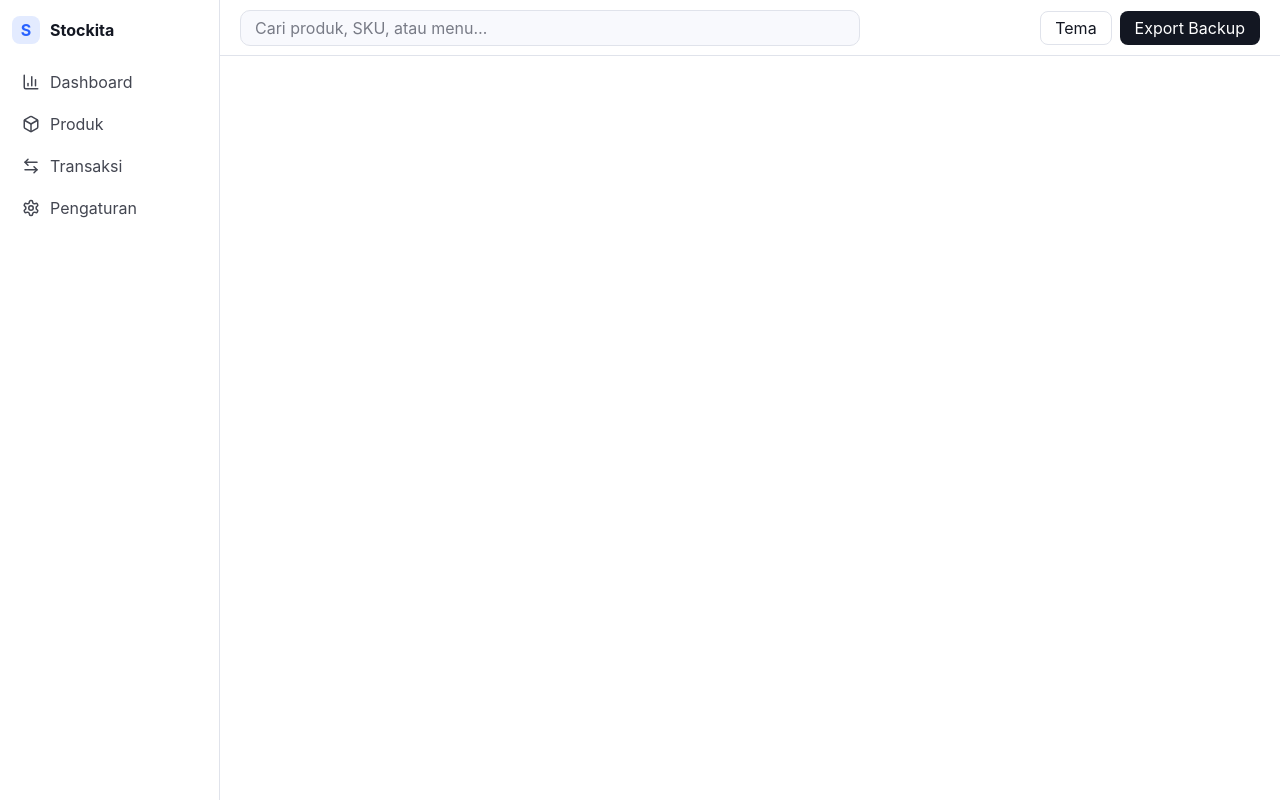
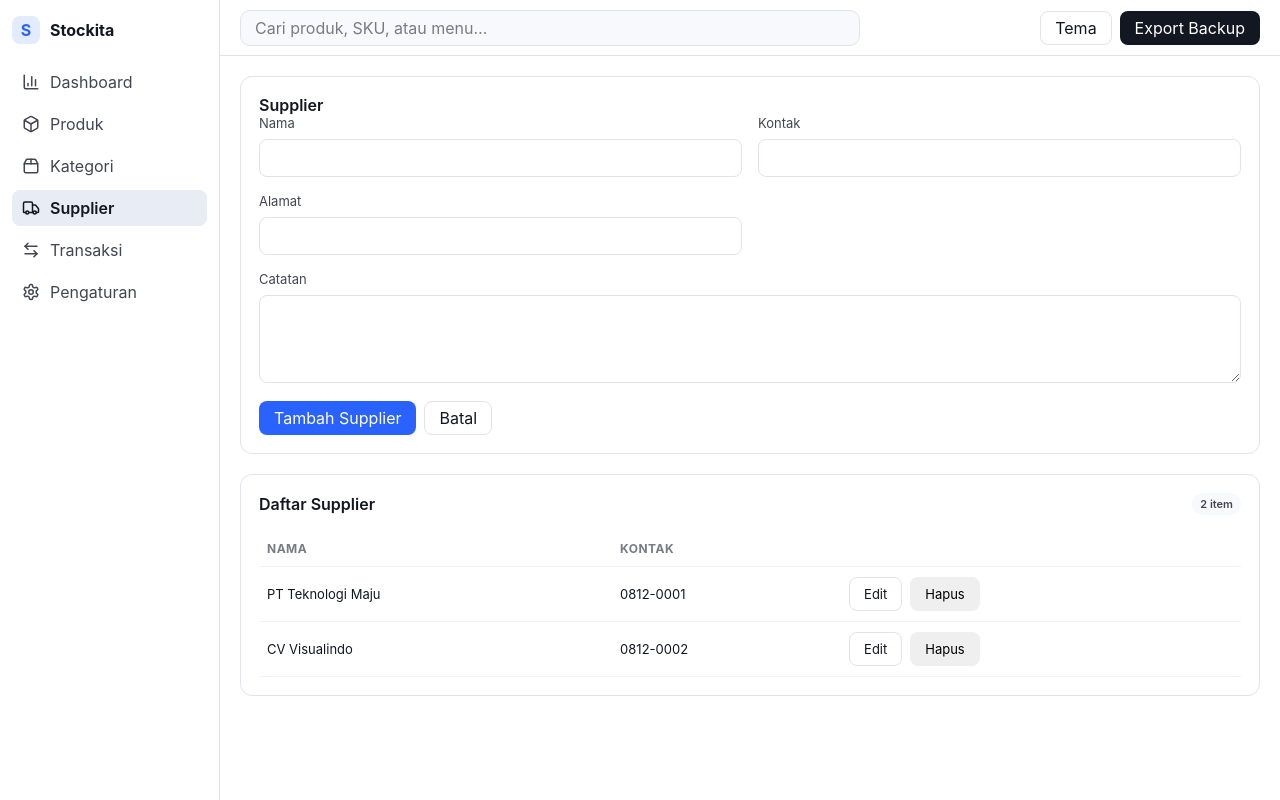
Before and after one commit to masdeven/stockita, a React (Vite) app: page /suppliers in a window 1280 px wide. Built offline with nearby package versions, Linux system fonts and the light colour scheme.

Commit message:
Fix route imports, named exports, add category/supplier routes, and finalize app shell for feature branch work

```diff
--- a/src/App.tsx
+++ b/src/App.tsx
@@ -1,9 +1,11 @@
+import { Route, Routes } from 'react-router-dom';
 import { AppShell } from './components/layout/AppShell';
+import { CategoryPage } from './features/categories/CategoryPage';
 import { DashboardPage } from './features/dashboard/DashboardPage';
 import { ProductPage } from './features/products/ProductPage';
+import { SettingsPage } from './features/settings/SettingsPage';
+import { SupplierPage } from './features/suppliers/SupplierPage';
 import { TransactionPage } from './features/transactions/TransactionPage';
-import { SettingsPage } from './features/settings/SettingsPage';
-import { Route, Routes } from 'react-router-dom';
 
 export default function App() {
   return (
@@ -11,6 +13,8 @@ export default function App() {
       <Routes>
         <Route path="/" element={<DashboardPage />} />
         <Route path="/products" element={<ProductPage />} />
+        <Route path="/categories" element={<CategoryPage />} />
+        <Route path="/suppliers" element={<SupplierPage />} />
         <Route path="/transactions" element={<TransactionPage />} />
         <Route path="/settings" element={<SettingsPage />} />
       </Routes>
--- a/src/components/layout/AppShell.tsx
+++ b/src/components/layout/AppShell.tsx
@@ -1,10 +1,12 @@
 import type { ReactNode } from 'react';
 import { NavLink } from 'react-router-dom';
-import { BarChart3, Box, ArrowLeftRight, Settings } from 'lucide-react';
+import { ArrowLeftRight, BarChart3, Box, Package2, Settings, Truck } from 'lucide-react';
 
 const items = [
   { to: '/', label: 'Dashboard', icon: BarChart3 },
   { to: '/products', label: 'Produk', icon: Box },
+  { to: '/categories', label: 'Kategori', icon: Package2 },
+  { to: '/suppliers', label: 'Supplier', icon: Truck },
   { to: '/transactions', label: 'Transaksi', icon: ArrowLeftRight },
   { to: '/settings', label: 'Pengaturan', icon: Settings }
 ];
@@ -41,3 +43,5 @@ export function AppShell({ children }: { children: ReactNode }) {
     </div>
   );
 }
+
+export default AppShell;
--- a/src/features/categories/CategoryPage.tsx
+++ b/src/features/categories/CategoryPage.tsx
@@ -5,30 +5,39 @@ import { createCategory, updateCategory, deleteCategory } from '../../db/reposit
 
 const empty: Partial<Category> = { name: '', description: '', color: 'accent' };
 
-export default function CategoryPage() {
+export function CategoryPage() {
   const categories = useStockitaStore((s) => s.categories);
   const initialize = useStockitaStore((s) => s.initialize);
   const [form, setForm] = useState<Partial<Category>>(empty);
   const [editingId, setEditingId] = useState<string | null>(null);
   const [loading, setLoading] = useState(false);
 
-  useEffect(() => { initialize(); }, [initialize]);
+  useEffect(() => {
+    initialize();
+  }, [initialize]);
 
   const handleSave = async () => {
-    if (!form.name || !form.name.trim()) return alert('Nama kategori wajib.');
+    if (!form.name || !form.name.trim()) {
+      alert('Nama kategori wajib.');
+      return;
+    }
+
     setLoading(true);
     try {
       const payload: Category = {
         id: editingId ?? crypto.randomUUID(),
-        name: form.name!.trim(),
+        name: form.name.trim(),
         description: form.description || '',
-        color: (form.color as any) || 'accent',
-        createdAt: editingId ? (categories.find(c => c.id === editingId)?.createdAt ?? Date.now()) : Date.now(),
+        color: (form.color as Category['color']) || 'accent',
+        createdAt: editingId ? categories.find((item) => item.id === editingId)?.createdAt ?? Date.now() : Date.now(),
         updatedAt: Date.now()
       };
 
-      if (editingId) await updateCategory(payload);
-      else await createCategory(payload);
+      if (editingId) {
+        await updateCategory(payload);
+      } else {
+        await createCategory(payload);
+      }
 
       await initialize();
       setForm(empty);
@@ -36,7 +45,9 @@ export default function CategoryPage() {
     } catch (err) {
       console.error(err);
       alert('Gagal menyimpan kategori');
-    } finally { setLoading(false); }
+    } finally {
+      setLoading(false);
+    }
   };
 
   const handleEdit = (cat: Category) => {
@@ -45,12 +56,20 @@ export default function CategoryPage() {
   };
 
   const handleDelete = async (id: string) => {
-    if (!confirm('Hapus kategori? Produk yang memakai kategori ini akan kehilangan relasi kategori.')) return;
+    if (!confirm('Hapus kategori? Produk yang memakai kategori ini akan kehilangan relasi kategori.')) {
+      return;
+    }
+
     setLoading(true);
     try {
       await deleteCategory(id);
       await initialize();
-    } catch (err) { console.error(err); alert('Gagal menghapus kategori'); } finally { setLoading(false); }
+    } catch (err) {
+      console.error(err);
+      alert('Gagal menghapus kategori');
+    } finally {
+      setLoading(false);
+    }
   };
 
   return (
@@ -60,15 +79,15 @@ export default function CategoryPage() {
         <div className="form-grid">
           <label>
             Nama
-            <input value={form.name ?? ''} onChange={(e) => setForm((f) => ({ ...f, name: e.target.value }))} />
+            <input value={form.name ?? ''} onChange={(e) => setForm((current) => ({ ...current, name: e.target.value }))} />
           </label>
           <label>
             Deskripsi
-            <input value={form.description ?? ''} onChange={(e) => setForm((f) => ({ ...f, description: e.target.value }))} />
+            <input value={form.description ?? ''} onChange={(e) => setForm((current) => ({ ...current, description: e.target.value }))} />
           </label>
           <label>
             Warna badge
-            <select value={form.color ?? 'accent'} onChange={(e) => setForm((f) => ({ ...f, color: e.target.value as any }))}>
+            <select value={form.color ?? 'accent'} onChange={(e) => setForm((current) => ({ ...current, color: e.target.value as Category['color'] }))}>
               <option value="accent">Accent</option>
               <option value="positive">Positive</option>
               <option value="warning">Warning</option>
@@ -78,8 +97,12 @@ export default function CategoryPage() {
           </label>
         </div>
         <div className="actions-row">
-          <button className="button primary" onClick={handleSave} disabled={loading}>{editingId ? 'Simpan Perubahan' : 'Tambah Kategori'}</button>
-          <button className="button secondary" onClick={() => { setForm(empty); setEditingId(null); }} disabled={loading}>Batal</button>
+          <button className="button primary" onClick={handleSave} disabled={loading}>
+            {editingId ? 'Simpan Perubahan' : 'Tambah Kategori'}
+          </button>
+          <button className="button secondary" onClick={() => { setForm(empty); setEditingId(null); }} disabled={loading}>
+            Batal
+          </button>
         </div>
       </div>
 
@@ -90,10 +113,14 @@ export default function CategoryPage() {
         </div>
         <table className="data-table">
           <thead>
-            <tr><th>Nama</th><th>Deskripsi</th><th></th></tr>
+            <tr>
+              <th>Nama</th>
+              <th>Deskripsi</th>
+              <th></th>
+            </tr>
           </thead>
           <tbody>
-            {categories.map(cat => (
+            {categories.map((cat) => (
               <tr key={cat.id}>
                 <td>{cat.name}</td>
                 <td>{cat.description}</td>
@@ -109,3 +136,5 @@ export default function CategoryPage() {
     </div>
   );
 }
+
+export default CategoryPage;
--- a/src/features/dashboard/DashboardPage.tsx
+++ b/src/features/dashboard/DashboardPage.tsx
@@ -1,5 +1,5 @@
-import { formatCurrency, getInventoryStatus } from '../lib/format';
-import { useStockitaStore } from './useStockitaStore';
+import { formatCurrency, getInventoryStatus } from '../../lib/format';
+import { useStockitaStore } from '../../store/useStockitaStore';
 
 export function DashboardPage() {
   const products = useStockitaStore((state) => state.products);
@@ -28,16 +28,19 @@ export function DashboardPage() {
           <div className="stat-value">{productCount}</div>
           <div className="stat-meta">Master data aktif</div>
         </div>
+
         <div className="stat-card">
           <div className="stat-label">Nilai Stok</div>
           <div className="stat-value">{formatCurrency(inventoryValue)}</div>
           <div className="stat-meta">Berdasarkan harga beli saat ini</div>
         </div>
+
         <div className="stat-card">
           <div className="stat-label">Stok Rendah</div>
           <div className="stat-value">{lowStockCount}</div>
           <div className="stat-meta">{emptyStockCount} habis</div>
         </div>
+
         <div className="stat-card">
           <div className="stat-label">Transaksi Hari Ini</div>
           <div className="stat-value">{todayTransactions}</div>
@@ -50,11 +53,12 @@ export function DashboardPage() {
           <div className="section-header">
             <div className="section-title">Pergerakan stok</div>
             <div className="segmented">
-              <button className="segment active">7H</button>
-              <button className="segment">30H</button>
-              <button className="segment">90H</button>
+              <button className="segment active" type="button">7H</button>
+              <button className="segment" type="button">30H</button>
+              <button className="segment" type="button">90H</button>
             </div>
           </div>
+
           <div className="chart-box">
             <div className="chart-bars">
               {[42, 58, 35, 74, 90, 52, 84].map((value, index) => (
@@ -86,8 +90,9 @@ export function DashboardPage() {
       <section className="panel">
         <div className="section-header">
           <div className="section-title">Transaksi terbaru</div>
-          <button className="text-button">Lihat semua</button>
+          <button className="text-button" type="button">Lihat semua</button>
         </div>
+
         <table className="data-table">
           <thead>
             <tr>
@@ -114,3 +119,5 @@ export function DashboardPage() {
     </div>
   );
 }
+
+export default DashboardPage;
--- a/src/features/products/ProductPage.tsx
+++ b/src/features/products/ProductPage.tsx
@@ -45,7 +45,7 @@ export function ProductPage() {
       updatedAt: Date.now()
     };
 
-    await addProduct(product);
+    await addProduct(product, Number(form.stock) || 0);
     setForm(emptyForm);
   };
 
@@ -136,3 +136,5 @@ export function ProductPage() {
     </div>
   );
 }
+
+export default ProductPage;
--- a/src/features/suppliers/SupplierPage.tsx
+++ b/src/features/suppliers/SupplierPage.tsx
@@ -1,35 +1,44 @@
 import { useEffect, useState } from 'react';
 import { useStockitaStore } from '../../store/useStockitaStore';
 import type { Supplier } from '../../types';
-import { createSupplier, updateSupplier, deleteSupplier } from '../../db/repositories/suppliers';
+import { createSupplier, deleteSupplier, updateSupplier } from '../../db/repositories/suppliers';
 
 const empty: Partial<Supplier> = { name: '', contact: '', address: '', note: '' };
 
-export default function SupplierPage() {
+export function SupplierPage() {
   const suppliers = useStockitaStore((s) => s.suppliers);
   const initialize = useStockitaStore((s) => s.initialize);
   const [form, setForm] = useState<Partial<Supplier>>(empty);
   const [editingId, setEditingId] = useState<string | null>(null);
   const [loading, setLoading] = useState(false);
 
-  useEffect(() => { initialize(); }, [initialize]);
+  useEffect(() => {
+    initialize();
+  }, [initialize]);
 
   const handleSave = async () => {
-    if (!form.name || !form.name.trim()) return alert('Nama supplier wajib.');
+    if (!form.name || !form.name.trim()) {
+      alert('Nama supplier wajib.');
+      return;
+    }
+
     setLoading(true);
     try {
       const payload: Supplier = {
         id: editingId ?? crypto.randomUUID(),
-        name: form.name!.trim(),
+        name: form.name.trim(),
         contact: form.contact || '',
         address: form.address || '',
         note: form.note || '',
-        createdAt: editingId ? (suppliers.find(s => s.id === editingId)?.createdAt ?? Date.now()) : Date.now(),
+        createdAt: editingId ? suppliers.find((item) => item.id === editingId)?.createdAt ?? Date.now() : Date.now(),
         updatedAt: Date.now()
       };
 
-      if (editingId) await updateSupplier(payload);
-      else await createSupplier(payload);
+      if (editingId) {
+        await updateSupplier(payload);
+      } else {
+        await createSupplier(payload);
+      }
 
       await initialize();
       setForm(empty);
@@ -37,21 +46,31 @@ export default function SupplierPage() {
     } catch (err) {
       console.error(err);
       alert('Gagal menyimpan supplier');
-    } finally { setLoading(false); }
+    } finally {
+      setLoading(false);
+    }
   };
 
-  const handleEdit = (s: Supplier) => {
-    setEditingId(s.id);
-    setForm({ ...s });
+  const handleEdit = (item: Supplier) => {
+    setEditingId(item.id);
+    setForm({ ...item });
   };
 
   const handleDelete = async (id: string) => {
-    if (!confirm('Hapus supplier? Produk yang memakai supplier ini akan kehilangan relasi supplier.')) return;
+    if (!confirm('Hapus supplier? Produk yang memakai supplier ini akan kehilangan relasi supplier.')) {
+      return;
+    }
+
     setLoading(true);
     try {
       await deleteSupplier(id);
       await initialize();
-    } catch (err) { console.error(err); alert('Gagal menghapus supplier'); } finally { setLoading(false); }
+    } catch (err) {
+      console.error(err);
+      alert('Gagal menghapus supplier');
+    } finally {
+      setLoading(false);
+    }
   };
 
   return (
@@ -61,24 +80,28 @@ export default function SupplierPage() {
         <div className="form-grid">
           <label>
             Nama
-            <input value={form.name ?? ''} onChange={(e) => setForm((f) => ({ ...f, name: e.target.value }))} />
+            <input value={form.name ?? ''} onChange={(e) => setForm((current) => ({ ...current, name: e.target.value }))} />
           </label>
           <label>
             Kontak
-            <input value={form.contact ?? ''} onChange={(e) => setForm((f) => ({ ...f, contact: e.target.value }))} />
+            <input value={form.contact ?? ''} onChange={(e) => setForm((current) => ({ ...current, contact: e.target.value }))} />
           </label>
           <label>
             Alamat
-            <input value={form.address ?? ''} onChange={(e) => setForm((f) => ({ ...f, address: e.target.value }))} />
+            <input value={form.address ?? ''} onChange={(e) => setForm((current) => ({ ...current, address: e.target.value }))} />
           </label>
           <label className="full-width">
             Catatan
-            <textarea value={form.note ?? ''} onChange={(e) => setForm((f) => ({ ...f, note: e.target.value }))} />
+            <textarea value={form.note ?? ''} onChange={(e) => setForm((current) => ({ ...current, note: e.target.value }))} />
           </label>
         </div>
         <div className="actions-row">
-          <button className="button primary" onClick={handleSave} disabled={loading}>{editingId ? 'Simpan Perubahan' : 'Tambah Supplier'}</button>
-          <button className="button secondary" onClick={() => { setForm(empty); setEditingId(null); }} disabled={loading}>Batal</button>
+          <button className="button primary" onClick={handleSave} disabled={loading}>
+            {editingId ? 'Simpan Perubahan' : 'Tambah Supplier'}
+          </button>
+          <button className="button secondary" onClick={() => { setForm(empty); setEditingId(null); }} disabled={loading}>
+            Batal
+          </button>
         </div>
       </div>
 
@@ -89,16 +112,20 @@ export default function SupplierPage() {
         </div>
         <table className="data-table">
           <thead>
-            <tr><th>Nama</th><th>Kontak</th><th></th></tr>
+            <tr>
+              <th>Nama</th>
+              <th>Kontak</th>
+              <th></th>
+            </tr>
           </thead>
           <tbody>
-            {suppliers.map(s => (
-              <tr key={s.id}>
-                <td>{s.name}</td>
-                <td>{s.contact}</td>
+            {suppliers.map((item) => (
+              <tr key={item.id}>
+                <td>{item.name}</td>
+                <td>{item.contact}</td>
                 <td>
-                  <button className="button secondary" onClick={() => handleEdit(s)}>Edit</button>
-                  <button className="button" style={{ marginLeft: 8 }} onClick={() => handleDelete(s.id)}>Hapus</button>
+                  <button className="button secondary" onClick={() => handleEdit(item)}>Edit</button>
+                  <button className="button" style={{ marginLeft: 8 }} onClick={() => handleDelete(item.id)}>Hapus</button>
                 </td>
               </tr>
             ))}
@@ -108,3 +135,5 @@ export default function SupplierPage() {
     </div>
   );
 }
+
+export default SupplierPage;
--- a/src/features/transactions/TransactionPage.tsx
+++ b/src/features/transactions/TransactionPage.tsx
@@ -1,10 +1,10 @@
 import { useState } from 'react';
 import { useStockitaStore } from '../../store/useStockitaStore';
 
-export default function TransactionPage() {
+export function TransactionPage() {
   const products = useStockitaStore((state) => state.products);
   const addTransaction = useStockitaStore((state) => state.addTransaction);
-  const initialize = useStockitaStore((s) => s.initialize);
+  const initialize = useStockitaStore((state) => state.initialize);
 
   const [form, setForm] = useState({
     productId: products[0]?.id ?? '',
@@ -12,23 +12,29 @@ export default function TransactionPage() {
     qty: 1,
     price: 0,
     physicalStock: undefined as number | undefined,
-    reason: 'sale',
     note: ''
   });
 
   const product = products.find((item) => item.id === form.productId) ?? products[0];
 
   const handleSubmit = async () => {
-    if (!product) { alert('Produk belum tersedia.'); return; }
+    if (!product) {
+      alert('Produk belum tersedia.');
+      return;
+    }
 
-    const qty = Number(form.qty) || 0;
     if (form.type === 'adjust') {
-      if (form.physicalStock == null || !Number.isFinite(form.physicalStock) || form.physicalStock < 0) {
+      const physicalStock = Number(form.physicalStock ?? -1);
+      if (!Number.isFinite(physicalStock) || physicalStock < 0) {
         alert('Stok fisik harus berupa angka >= 0.');
         return;
       }
-      const diff = form.physicalStock - product.stock;
-      if (diff === 0) { alert('Stok sudah sesuai. Tidak ada penyesuaian yang perlu disimpan.'); return; }
+
+      const diff = physicalStock - product.stock;
+      if (diff === 0) {
+        alert('Stok sudah sesuai. Tidak ada penyesuaian yang perlu disimpan.');
+        return;
+      }
 
       const tx = {
         id: crypto.randomUUID(),
@@ -36,10 +42,9 @@ export default function TransactionPage() {
         productId: product.id,
         productSkuSnapshot: product.sku,
         productNameSnapshot: product.name,
-        qty: diff, // signed
+        qty: diff,
         stockBefore: product.stock,
-        stockAfter: form.physicalStock,
-        price: undefined,
+        stockAfter: physicalStock,
         note: form.note,
         date: Date.now(),
         createdAt: Date.now(),
@@ -47,35 +52,42 @@ export default function TransactionPage() {
       };
 
       await addTransaction(tx);
-      alert('Penyesuaian disimpan.');
       await initialize();
+      alert('Penyesuaian berhasil disimpan.');
       return;
     }
 
-    if (qty <= 0) { alert('Kuantitas harus lebih dari 0.'); return; }
-    if (form.type === 'out' && qty > product.stock) { alert(`Stok tersedia: ${product.stock}`); return; }
+    const qty = Number(form.qty) || 0;
+    if (qty <= 0) {
+      alert('Kuantitas harus lebih dari 0.');
+      return;
+    }
 
-    const stockAfter = form.type === 'in' ? product.stock + qty : product.stock - qty;
+    if (form.type === 'out' && qty > product.stock) {
+      alert(`Stok tersedia: ${product.stock}`);
+      return;
+    }
 
+    const nextStock = form.type === 'in' ? product.stock + qty : product.stock - qty;
     const tx = {
       id: crypto.randomUUID(),
       type: form.type,
       productId: product.id,
       productSkuSnapshot: product.sku,
       productNameSnapshot: product.name,
-      qty: qty,
+      qty,
       stockBefore: product.stock,
-      stockAfter,
-      price: form.price || undefined,
+      stockAfter: nextStock,
+      price: Number(form.price) || undefined,
       note: form.note,
       date: Date.now(),
       createdAt: Date.now(),
       reason: form.type === 'in' ? 'opening-stock' : 'sale'
-    } as any;
+    };
 
-    await addTransaction(tx);
+    await addTransaction(tx as any);
+    await initialize();
     alert('Transaksi berhasil disimpan.');
-    await initialize();
   };
 
   return (
@@ -91,6 +103,7 @@ export default function TransactionPage() {
               ))}
             </select>
           </label>
+
           <label>
             Tipe
             <select value={form.type} onChange={(e) => setForm((prev) => ({ ...prev, type: e.target.value as 'in' | 'out' | 'adjust' }))}>
@@ -99,12 +112,14 @@ export default function TransactionPage() {
               <option value="adjust">Penyesuaian / Opname</option>
             </select>
           </label>
+
           {form.type !== 'adjust' ? (
             <>
               <label>
                 Qty
                 <input type="number" value={form.qty} onChange={(e) => setForm((prev) => ({ ...prev, qty: Number(e.target.value) }))} />
               </label>
+
               <label>
                 Harga per unit
                 <input type="number" value={form.price} onChange={(e) => setForm((prev) => ({ ...prev, price: Number(e.target.value) }))} />
@@ -113,12 +128,16 @@ export default function TransactionPage() {
           ) : (
             <label className="full-width">
               Stok fisik
-              <input type="number" value={form.physicalStock ?? ''} onChange={(e) => setForm((prev) => ({ ...prev, physicalStock: e.target.value === '' ? undefined : Number(e.target.value) }))} />
+              <input
+                type="number"
+                value={form.physicalStock ?? ''}
+                onChange={(e) => setForm((prev) => ({ ...prev, physicalStock: e.target.value === '' ? undefined : Number(e.target.value) }))}
+              />
             </label>
           )}
 
           <label className="full-width">
-            Alasan/Catatan
+            Catatan
             <textarea value={form.note} onChange={(e) => setForm((prev) => ({ ...prev, note: e.target.value }))} />
           </label>
         </div>
@@ -126,7 +145,14 @@ export default function TransactionPage() {
         <div className="summary-box">
           <strong>Stok saat ini:</strong> {product?.stock ?? 0}
           <span> | </span>
-          <strong>Setelah transaksi:</strong> {product ? (form.type === 'adjust' ? (form.physicalStock ?? product.stock) : (form.type === 'in' ? product.stock + Number(form.qty || 0) : product.stock - Number(form.qty || 0))) : 0}
+          <strong>Setelah transaksi:</strong>{' '}
+          {product
+            ? form.type === 'adjust'
+              ? form.physicalStock ?? product.stock
+              : form.type === 'in'
+                ? product.stock + Number(form.qty || 0)
+                : product.stock - Number(form.qty || 0)
+            : 0}
         </div>
 
         <div className="actions-row">
@@ -136,3 +162,5 @@ export default function TransactionPage() {
     </div>
   );
 }
+
+export default TransactionPage;
```
